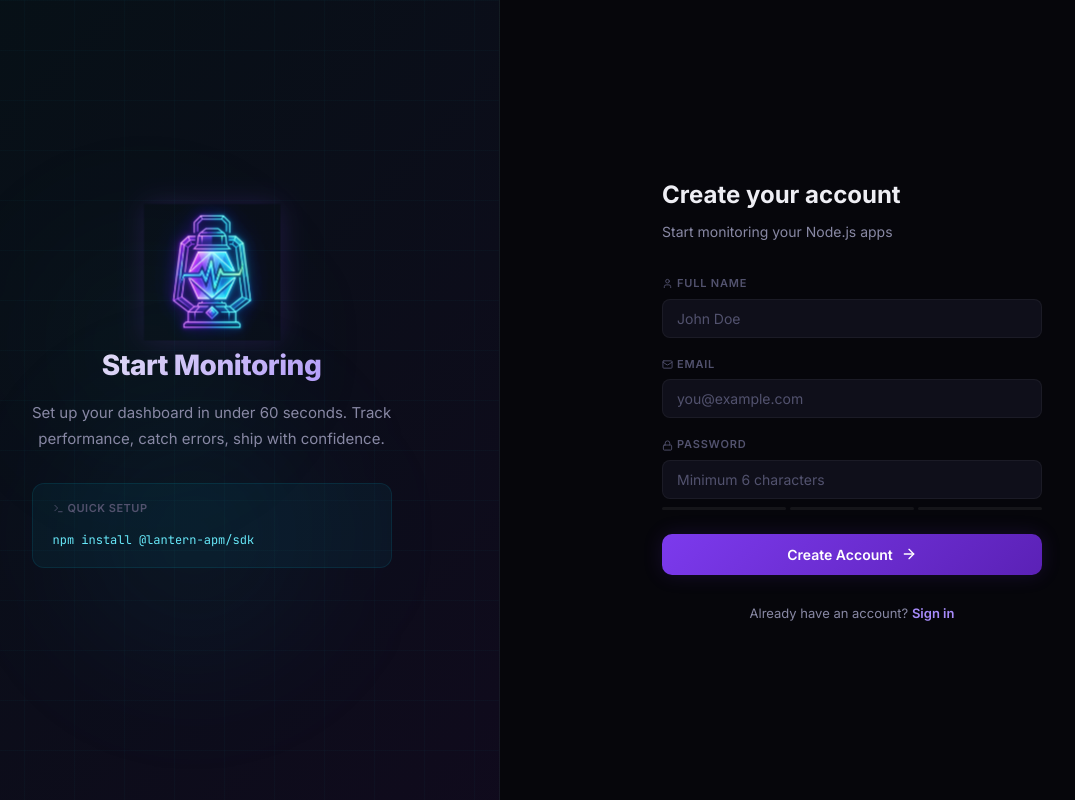
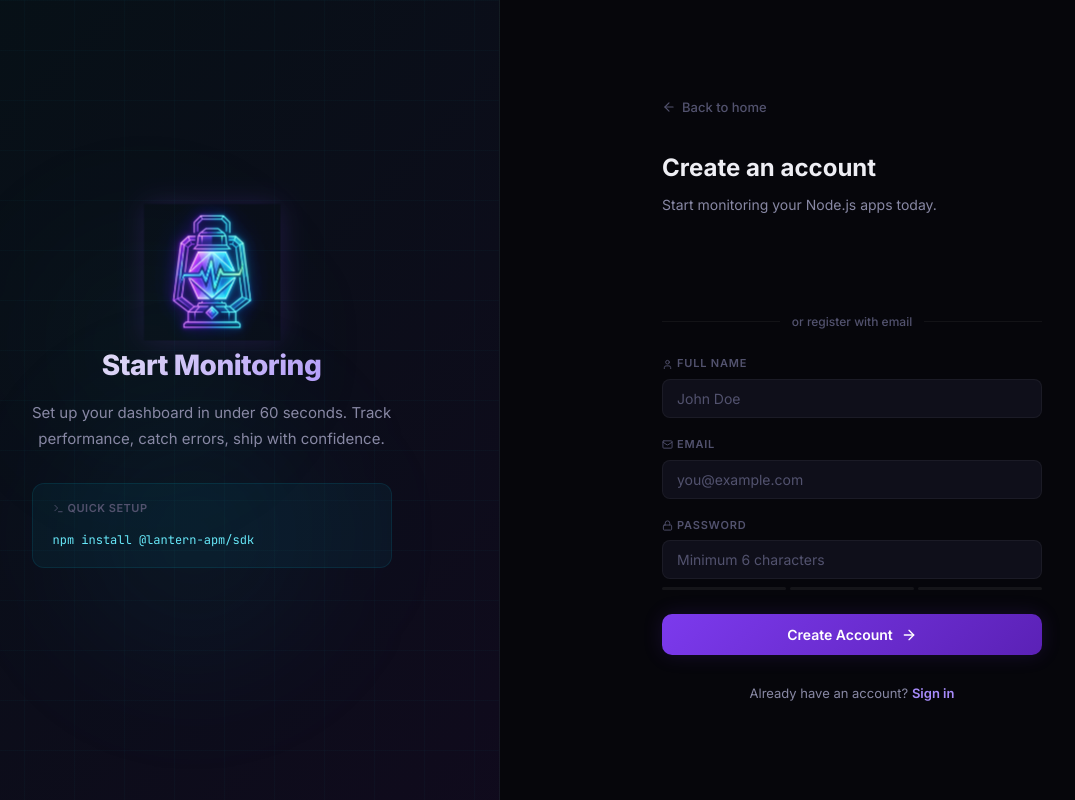
Before and after one commit to KaranParmar19/Lantern, a Next.js app in the folder dashboard/: page /register in a window 1280 px wide. Shown: the whole page, without its empty margins (76-1151 px from the left). Built offline with nearby package versions, Linux system fonts and the light colour scheme; no server answers.

Commit message:
feat(auth): add return to home navigation on authentication pages

```diff
--- a/dashboard/src/app/register/page.jsx
+++ b/dashboard/src/app/register/page.jsx
@@ -3,8 +3,9 @@
 import { useState, useEffect } from 'react';
 import { useRouter } from 'next/navigation';
 import Link from 'next/link';
+import { GoogleLogin } from '@react-oauth/google';
 import { Rocket, User, Mail, Lock, ArrowRight, Terminal } from 'lucide-react';
-import { registerUser } from '@/lib/api';
+import { registerUser, googleAuth } from '@/lib/api';
 import { useAuth } from '@/context/AuthContext';
 
 export default function RegisterPage() {
@@ -15,6 +16,7 @@ export default function RegisterPage() {
   const [password, setPassword] = useState('');
   const [error, setError] = useState('');
   const [submitting, setSubmitting] = useState(false);
+  const [googleLoading, setGoogleLoading] = useState(false);
   const [mounted, setMounted] = useState(false);
 
   useEffect(() => { setMounted(true); }, []);
@@ -30,6 +32,26 @@ export default function RegisterPage() {
     } catch (err) { setError(err.message || 'Registration failed.'); }
     finally { setSubmitting(false); }
   };
+
+  // Google Sign-In / Register
+  const handleGoogleSuccess = async (credentialResponse) => {
+    setError(''); setGoogleLoading(true);
+    try {
+      const { token, user } = await googleAuth(credentialResponse.credential);
+      login(token, user);
+      router.push('/dashboard/projects');
+    } catch (err) {
+      setError(err.message || 'Google sign-in failed. Please try again.');
+    } finally {
+      setGoogleLoading(false);
+    }
+  };
+
+  const handleGoogleError = () => {
+    setError('Google sign-in was cancelled or failed. Please try again.');
+  };
+
+  const googleEnabled = !!process.env.NEXT_PUBLIC_GOOGLE_CLIENT_ID;
 
   // Password strength
   const strength = password.length === 0 ? 0 : password.length < 6 ? 1 : password.length < 10 ? 2 : 3;
@@ -85,15 +107,49 @@ export default function RegisterPage() {
         flex: 1, display: 'flex', alignItems: 'center', justifyContent: 'center', padding: '40px',
         opacity: mounted ? 1 : 0, transform: mounted ? 'translateY(0)' : 'translateY(12px)', transition: 'all 0.5s ease-out',
       }}>
-        <div style={{ width: '100%', maxWidth: '380px' }}>
-          <h1 style={{ fontSize: '24px', fontWeight: 700, color: 'var(--text-primary)', marginBottom: '6px' }}>Create your account</h1>
-          <p style={{ fontSize: '14px', color: 'var(--text-secondary)', marginBottom: '32px' }}>Start monitoring your Node.js apps</p>
+        <div style={{ width: '100%', maxWidth: '380px', position: 'relative' }}>
+          <Link href="/" style={{
+            display: 'inline-flex', alignItems: 'center', gap: '6px', fontSize: '13px', color: 'var(--text-muted)',
+            fontWeight: 500, marginBottom: '32px', transition: 'color 0.2s', textDecoration: 'none'
+          }} onMouseOver={e => e.currentTarget.style.color = 'var(--text-primary)'} onMouseOut={e => e.currentTarget.style.color = 'var(--text-muted)'}>
+            <ArrowRight size={14} style={{ transform: 'rotate(180deg)' }} /> Back to home
+          </Link>
+
+          <h1 style={{ fontSize: '24px', fontWeight: 700, color: 'var(--text-primary)', marginBottom: '6px' }}>Create an account</h1>
+          <p style={{ fontSize: '14px', color: 'var(--text-secondary)', marginBottom: '32px' }}>Start monitoring your Node.js apps today.</p>
+
+          {error && (
+            <div className="warning-banner error" style={{ marginBottom: '20px' }}>{error}</div>
+          )}
+
+          {/* ── Google Sign-Up ── */}
+          {googleEnabled && (
+            <div style={{ marginBottom: '24px' }}>
+              <div style={{
+                display: 'flex', justifyContent: 'center',
+                filter: googleLoading ? 'opacity(0.6)' : 'none',
+                pointerEvents: googleLoading ? 'none' : 'auto',
+                transition: 'filter 0.2s',
+              }}>
+                <GoogleLogin
+                  onSuccess={handleGoogleSuccess}
+                  onError={handleGoogleError}
+                  theme="filled_black"
+                  shape="rectangular"
+                  size="large"
+                  text="signup_with"
+                  width="340"
+                />
+              </div>
+              <div style={{ display: 'flex', alignItems: 'center', gap: '12px', margin: '24px 0' }}>
+                <div style={{ flex: 1, height: '1px', background: 'var(--border)' }} />
+                <span style={{ fontSize: '12px', color: 'var(--text-muted)', fontWeight: 500, whiteSpace: 'nowrap' }}>or register with email</span>
+                <div style={{ flex: 1, height: '1px', background: 'var(--border)' }} />
+              </div>
+            </div>
+          )}
 
           <form onSubmit={handleSubmit}>
-            {error && (
-              <div className="warning-banner error" style={{ marginBottom: '20px' }}>{error}</div>
-            )}
-
             <div style={{ marginBottom: '18px' }}>
               <label className="input-label" style={{ display: 'flex', alignItems: 'center', gap: '4px' }}>
                 <User size={11} /> Full Name
```
Also changed, not shown: dashboard/src/app/login/page.jsx (+78 -10 lines).
